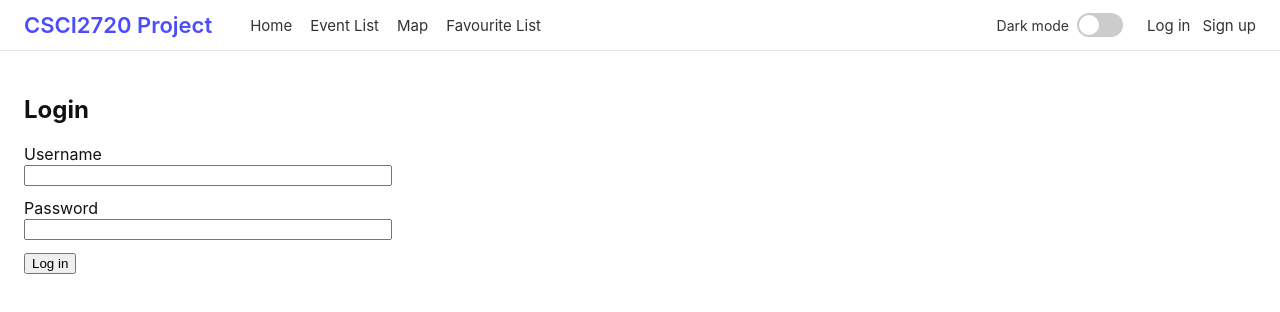
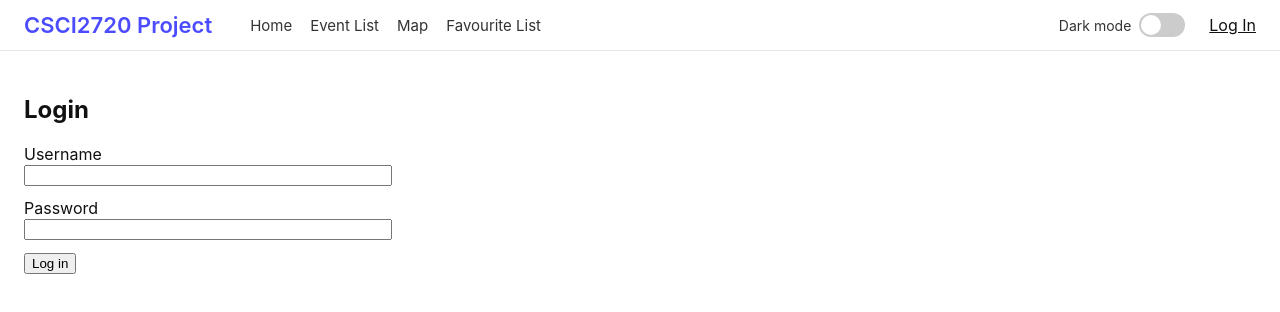
Before and after one commit to leannaflower/csci2720-course-project, a React (Create React App) app in the folder csci2720-project-grp27/: page /login in a window 1280 px wide. Shown: the top 312 px of the page. Built offline with nearby package versions, Linux system fonts and the light colour scheme.

Commit message:
added login button

```diff
--- a/csci2720-project-grp27/src/pages/Navbar.js
+++ b/csci2720-project-grp27/src/pages/Navbar.js
@@ -72,10 +72,9 @@ export default function Navbar({ user, setUser }) {
         </div>
 
         {!user && (
-          <div style={{ display: "flex", gap: 12 }}>
-            <Link to="/login" className="nav-link">Log in</Link>
-            <Link to="/register" className="nav-link">Sign up</Link>
-          </div>
+          <Link to="/login" className="login-button">
+            Log In
+          </Link>
         )}
 
         {user && (
```
